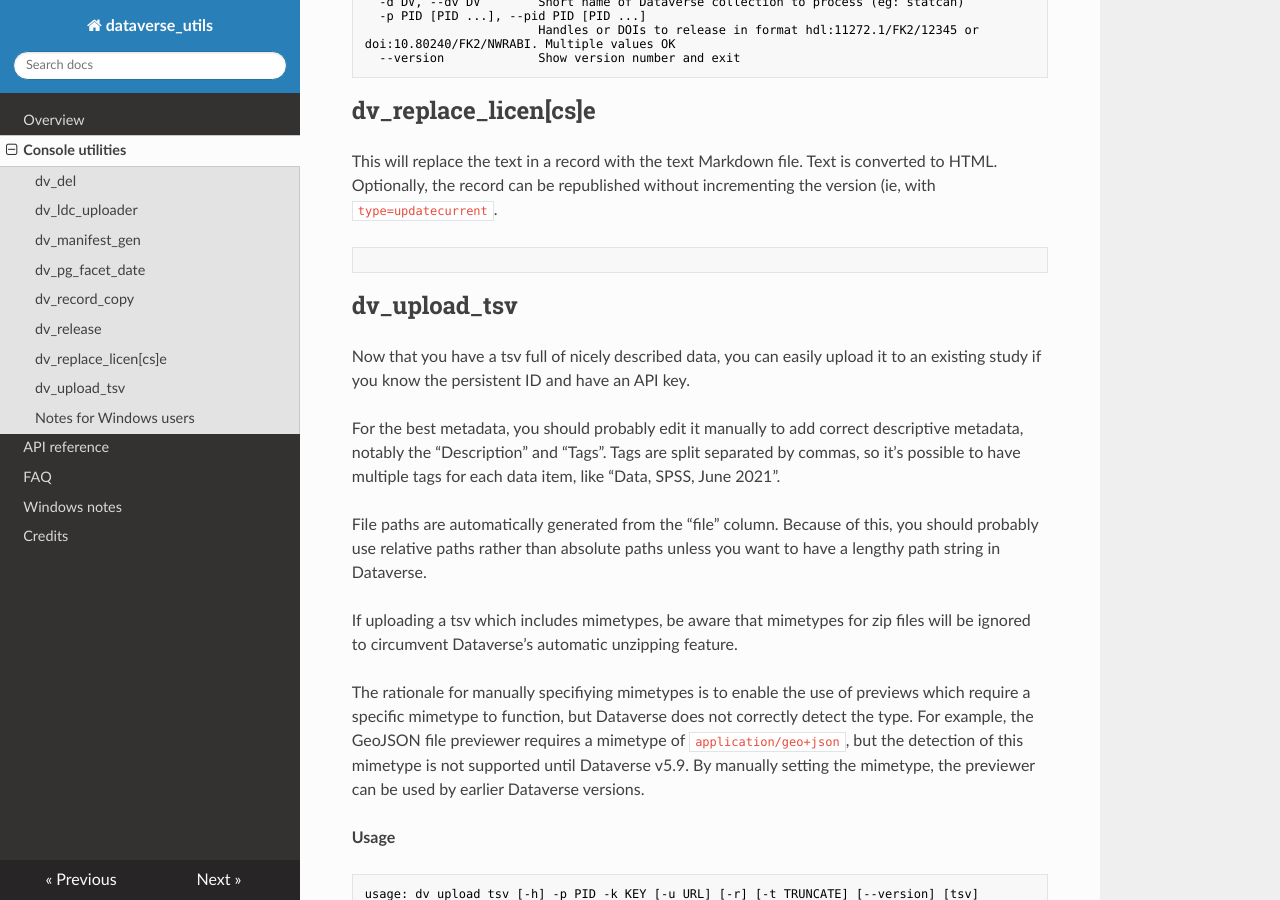
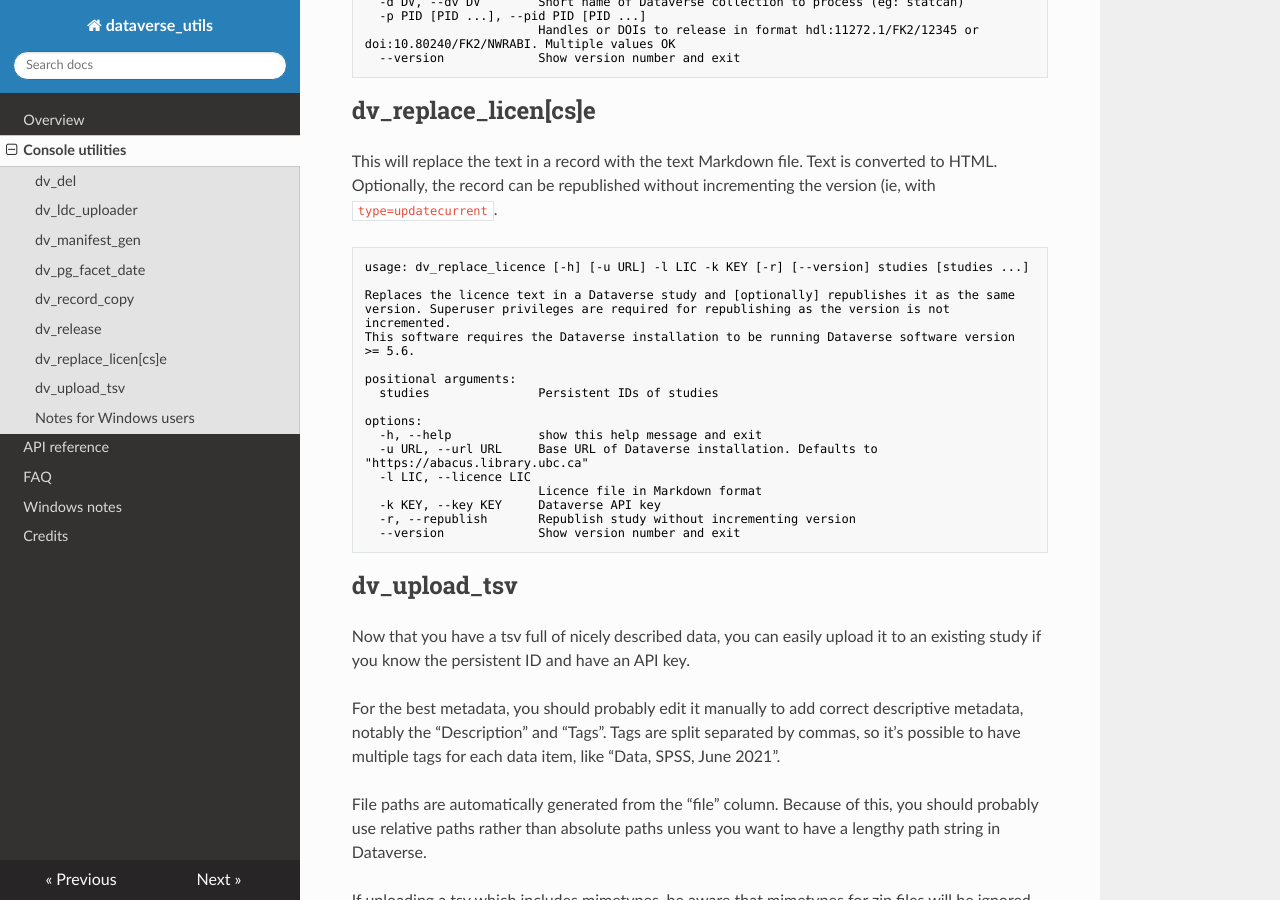
Before and after one commit to ubc-library-rc/dataverse_utils, an MkDocs documentation site: the page built from docs/scripts.md, in a window 1280 px wide and 900 px high, scrolled down 5986 px. Built offline with MkDocs 1.6.1, drawn with Linux system fonts in a browser that asks for light colours; nearby versions of some CDN libraries.

Commit message:
Added missing text

````diff
--- a/docs/scripts.md
+++ b/docs/scripts.md
@@ -252,6 +252,22 @@ options:
 This will replace the text in a record with the text Markdown file. Text is converted to HTML. Optionally, the record can be republished without incrementing the version (ie, with `type=updatecurrent`.
 
 ```nohighlight
+usage: dv_replace_licence [-h] [-u URL] -l LIC -k KEY [-r] [--version] studies [studies ...]
+
+Replaces the licence text in a Dataverse study and [optionally] republishes it as the same version. Superuser privileges are required for republishing as the version is not incremented.
+This software requires the Dataverse installation to be running Dataverse software version >= 5.6.
+
+positional arguments:
+  studies               Persistent IDs of studies
+
+options:
+  -h, --help            show this help message and exit
+  -u URL, --url URL     Base URL of Dataverse installation. Defaults to "https://abacus.library.ubc.ca"
+  -l LIC, --licence LIC
+                        Licence file in Markdown format
+  -k KEY, --key KEY     Dataverse API key
+  -r, --republish       Republish study without incrementing version
+  --version             Show version number and exit
 ```
 
 ## dv_upload_tsv
````
